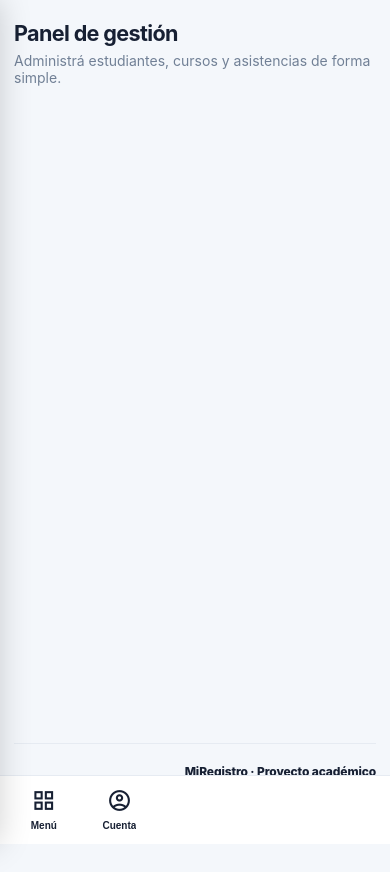
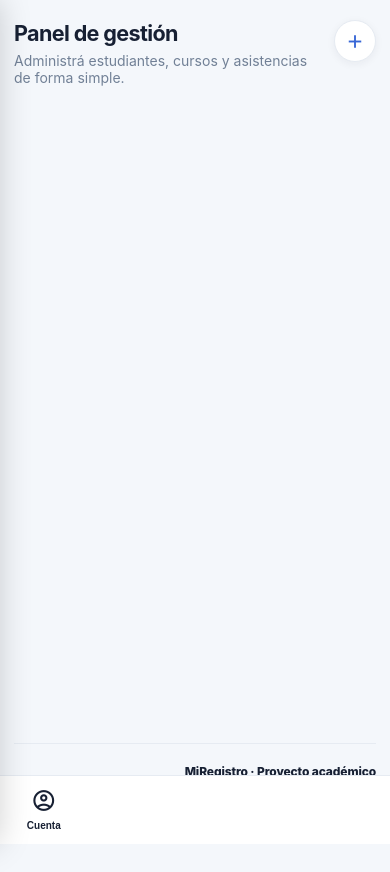
Before and after one commit to JasmineSaavedra28/isft151-pp3, a plain HTML site: page frontend/index.html in a window 390 px wide. Drawn offline with nearby package versions, Linux system fonts and the light colour scheme.

Commit message:
cambios index

```diff
--- a/frontend/index.html
+++ b/frontend/index.html
@@ -42,7 +42,7 @@
         .sidebar-nav button:hover, .sidebar-nav button:focus-visible { background: rgba(255,255,255,.1); color: white; }
         .material-symbol { font-family: 'Material Symbols Outlined'; font-weight: normal; font-style: normal; line-height: 1; letter-spacing: normal; text-transform: none; white-space: nowrap; direction: ltr; font-feature-settings: 'liga'; -webkit-font-feature-settings: 'liga'; font-variation-settings: 'FILL' 0, 'wght' 400, 'GRAD' 0, 'opsz' 20; -webkit-font-smoothing: antialiased; }
         .nav-icon { display: grid; place-items: center; width: 28px; flex: 0 0 28px; color: #c7d2f0; font-size: 22px; font-variation-settings: 'FILL' 0, 'wght' 400, 'GRAD' 0, 'opsz' 24; }
-        .mobile-menu-toggle, .mobile-quick-nav, .sidebar-backdrop { display: none; }
+        .mobile-menu-toggle, .mobile-quick-nav, .sidebar-backdrop, .mobile-top-menu-button { display: none; }
         .mobile-account-panel { display: none; }
         .mobile-account-panel[hidden] { display: none !important; }
         .dashboard-shell.sidebar-collapsed .brand-text,
@@ -151,6 +151,23 @@
             .sidebar-backdrop { position: fixed; inset: 0; z-index: 40; display: none; width: 100%; height: 100%; padding: 0; border: 0; border-radius: 0; background: rgba(12,18,32,.48); }
             .dashboard-shell.mobile-menu-open .sidebar-backdrop { display: block; }
             .mobile-menu-toggle { display: none !important; }
+            .header-heading { width: 100%; justify-content: space-between; align-items: flex-start; }
+            .mobile-top-menu-button {
+                display: grid;
+                place-items: center;
+                flex: 0 0 42px;
+                width: 42px;
+                min-height: 42px;
+                margin-left: 8px;
+                padding: 0;
+                border: 1px solid var(--line);
+                border-radius: 50%;
+                background: var(--surface);
+                color: var(--primary);
+                font-size: 25px;
+                box-shadow: 0 2px 8px rgba(31,41,51,.06);
+            }
+            .mobile-top-menu-button:hover { background: #eef3ff; }
             .mobile-quick-nav {
                 position: fixed;
                 right: 0;
@@ -198,7 +215,7 @@
                 box-shadow: 0 10px 28px rgba(31,41,51,.18);
             }
             .mobile-account-status { margin: 0; color: var(--muted); font-size: 13px; font-weight: 600; }
-            .mobile-account-action { width: 100%; }
+            .mobile-account-action, .mobile-account-menu { width: 100%; }
             .main-content { padding: 20px 14px 0; }
             .site-footer { align-items: flex-end; justify-content: flex-end; padding: 20px 0 24px; text-align: right; }
             .site-footer-authors { gap: 8px 12px; }
@@ -812,11 +829,9 @@
             shell.classList.remove('mobile-menu-open');
             document.body.classList.remove('mobile-menu-open');
             toggle.setAttribute('aria-expanded', 'false');
-            const moreButton = document.querySelector('.mobile-more-button');
-            if (moreButton) {
-                moreButton.setAttribute('aria-expanded', 'false');
-                moreButton.querySelector('.quick-nav-icon').textContent = 'grid_view';
-            }
+            document.querySelectorAll('.mobile-top-menu-button, .mobile-account-menu').forEach(function (button) {
+                button.setAttribute('aria-expanded', 'false');
+            });
         }
 
         function closeMobileAccountPanel() {
@@ -971,7 +986,15 @@
                 const headingText = createElement('div');
                 headingText.appendChild(createElement('h1', { textContent: 'Panel de gestión' }));
                 headingText.appendChild(createElement('p', { textContent: 'Administrá estudiantes, cursos y asistencias de forma simple.' }));
-                heading.append(menuToggle, headingText);
+                const topMenuButton = createElement('button', {
+                    className: 'mobile-top-menu-button material-symbol',
+                    textContent: 'add'
+                });
+                topMenuButton.type = 'button';
+                topMenuButton.setAttribute('aria-label', 'Abrir menú de secciones');
+                topMenuButton.setAttribute('aria-expanded', 'false');
+                topMenuButton.title = 'Abrir menú';
+                heading.append(menuToggle, headingText, topMenuButton);
                 header.appendChild(heading);
                 const headerActions = createElement('div', { className: 'header-actions' });
                 headerActions.appendChild(createElement('span', {
@@ -1059,18 +1082,8 @@
                     createQuickNavItem('studentManagementContainer', 'groups', 'Alumnos'),
                     quickAttendance,
                     quickReports,
-                    createElement('button', { className: 'mobile-more-button' }),
                     createElement('button', { className: 'mobile-account-button' })
                 );
-                const moreButton = quickNav.querySelector('.mobile-more-button');
-                moreButton.setAttribute('aria-label', 'Abrir menú');
-                moreButton.setAttribute('aria-expanded', 'false');
-                moreButton.title = 'Menú';
-                moreButton.append(
-                    createElement('span', { className: 'material-symbol quick-nav-icon', textContent: 'grid_view' }),
-                    createElement('span', { className: 'quick-nav-label', textContent: 'Menú' })
-                );
-                moreButton.firstChild.setAttribute('aria-hidden', 'true');
                 const accountButton = quickNav.lastChild;
                 accountButton.setAttribute('aria-label', 'Cuenta');
                 accountButton.setAttribute('aria-expanded', 'false');
@@ -1081,14 +1094,15 @@
                     createElement('span', { className: 'quick-nav-label', textContent: 'Cuenta' })
                 );
                 accountButton.firstChild.setAttribute('aria-hidden', 'true');
-                moreButton.addEventListener('click', function () {
+                function toggleMobileSectionMenu() {
                     const isOpen = shell.classList.toggle('mobile-menu-open');
                     document.body.classList.toggle('mobile-menu-open', isOpen);
-                    moreButton.setAttribute('aria-expanded', String(isOpen));
-                    moreButton.setAttribute('aria-label', isOpen ? 'Cerrar menú' : 'Abrir menú');
-                    moreButton.querySelector('.quick-nav-icon').textContent = isOpen ? 'close' : 'grid_view';
+                    topMenuButton.setAttribute('aria-expanded', String(isOpen));
+                    topMenuButton.textContent = isOpen ? 'close' : 'add';
+                    topMenuButton.setAttribute('aria-label', isOpen ? 'Cerrar menú de secciones' : 'Abrir menú de secciones');
                     menuToggle.setAttribute('aria-expanded', String(isOpen));
-                });
+                }
+                topMenuButton.addEventListener('click', toggleMobileSectionMenu);
                 const accountPanel = createElement('section', {
                     id: 'mobileAccountPanel',
                     className: 'mobile-account-panel'
@@ -1096,6 +1110,13 @@
                 accountPanel.setAttribute('aria-label', 'Cuenta');
                 accountPanel.setAttribute('role', 'dialog');
                 accountPanel.hidden = true;
+                const accountMenuButton = createButton('mobileAccountMenu', 'Abrir menú de secciones');
+                accountMenuButton.classList.add('mobile-account-menu');
+                accountMenuButton.addEventListener('click', function () {
+                    closeMobileAccountPanel();
+                    if (!shell.classList.contains('mobile-menu-open')) toggleMobileSectionMenu();
+                });
+                accountPanel.appendChild(accountMenuButton);
                 accountPanel.appendChild(createElement('p', {
                     className: 'mobile-account-status',
                     textContent: 'Desconectado'
```
